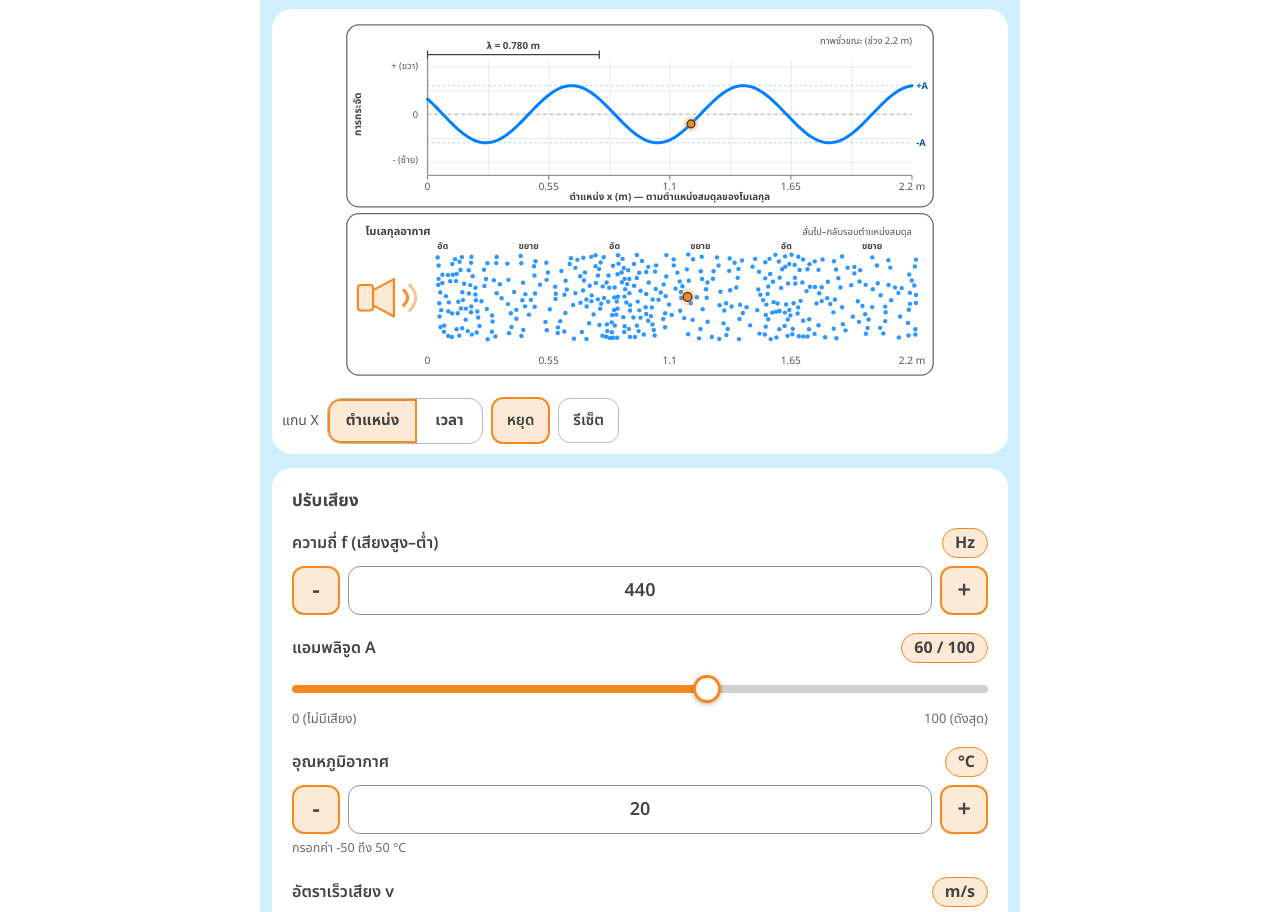
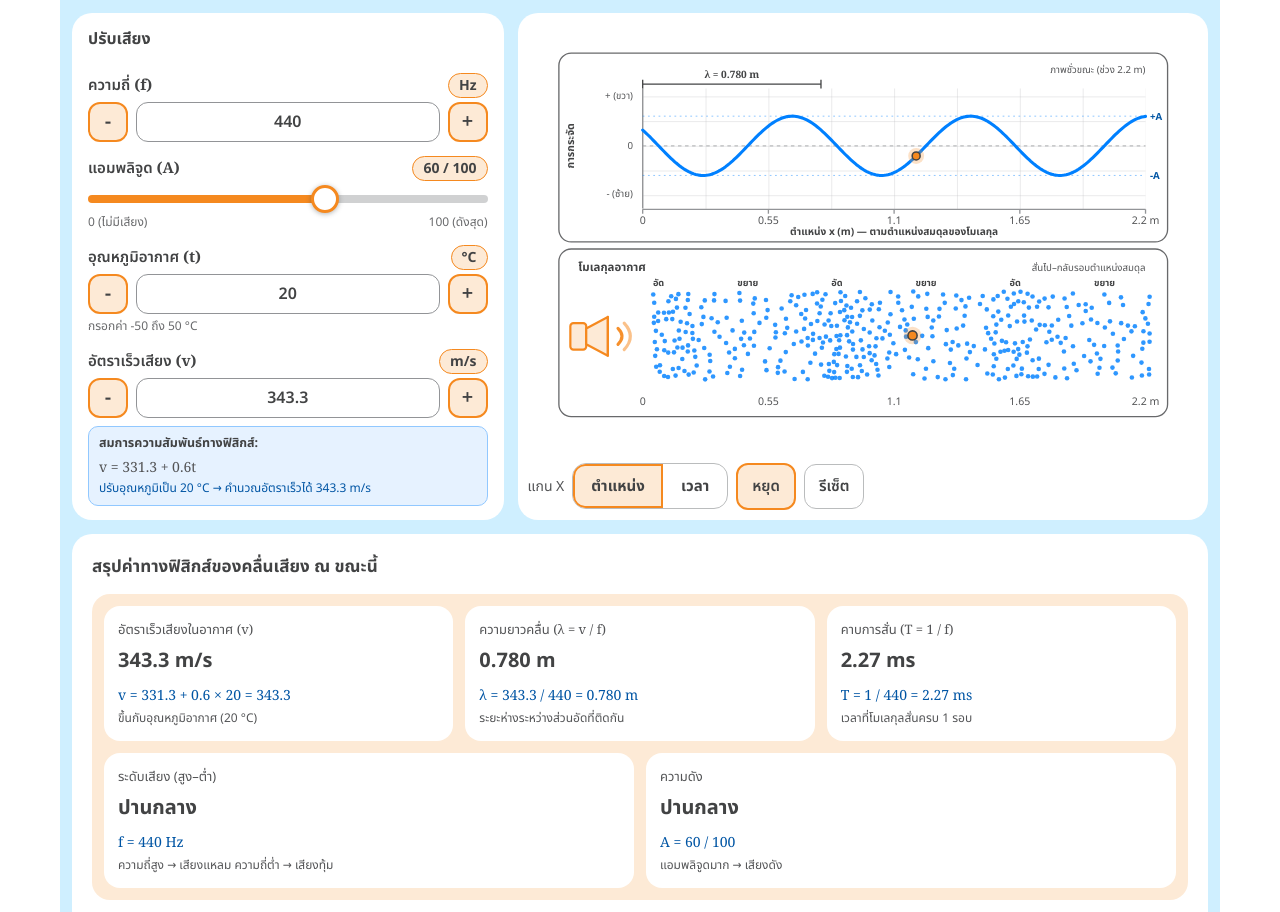
Before and after one commit to wanichap-aibro/sound-wave, a plain HTML site: page index.html in a window 1280 px wide. Shown: the part 123-1035 px from the top of the page. Drawn offline with Linux system fonts and the light colour scheme; animation ran at ten frames a second.

Commit message:
Update index.html

```diff
--- a/index.html
+++ b/index.html
@@ -157,6 +157,49 @@
     #regions text { font-size: 14px; }
     .metric strong { font-size: 18px; }
   }
+
+  .eq-box { margin-top: 12px; padding: 12px 14px; background: var(--info-bg); border: 1px solid var(--info-border); border-radius: 12px; font-size: 13.5px; line-height: 1.7; color: var(--ink); }
+  :root { --math: "Cambria Math", Cambria, "STIX Two Math", "Latin Modern Math", "Times New Roman", serif; }
+  .math, #rulerText { font-family: var(--math); }
+  .eq-box code { display: block; margin: 4px 0; font-family: var(--math); font-size: 15px; color: var(--ink2); }
+  .eq-box .eq-res { display: block; color: var(--info-fg); font-size: 13px; }
+  .m-formula { display: block; margin-top: 8px; font-family: var(--math); font-size: 14px; line-height: 1.5; color: #0055a4; word-break: break-word; }
+  .m-sub { display: block; margin-top: 4px; font-size: 12px; line-height: 1.5; color: #535456; }
+  .metric:last-child { grid-column: 1 / -1; }
+  .controls .eq-box { margin-top: 10px; background: var(--info-bg); border-radius: 10px; }
+
+  /* จอกว้าง: แถวบน = ปรับเสียง (ซ้าย) + กราฟ (ขวา), แถวล่าง = สรุปค่า/สูตร ยาวเต็มความกว้างเรียงลงมา */
+  @media (min-width: 900px) {
+    :root { --pad: 24px; }
+    .container { max-width: 1160px; }
+    .layout { grid-template-columns: minmax(0, 1fr) minmax(0, 1.6fr); align-items: stretch; }
+    .hero { grid-column: 1 / -1; }
+    .col-main { display: flex; flex-direction: column; gap: 14px; min-width: 0; grid-column: 2; grid-row: 2; }
+    .col-side { display: contents; }
+    .controls { grid-column: 1; grid-row: 2; }
+    .info { grid-column: 1 / -1; }
+    .metrics { grid-template-columns: repeat(6, minmax(0, 1fr)); }
+    .metric { grid-column: span 2; }
+    .metric:nth-child(n+4) { grid-column: span 3; }
+    .visual-section { position: static; box-shadow: none; flex: 1; display: flex; flex-direction: column; }
+    .visual-section .figure-card { flex: 1; display: flex; align-items: center; }
+    #visual { max-height: none; }
+    /* ปรับเสียง: กะทัดรัด สูงเท่ากราฟ */
+    .controls { display: flex; flex-direction: column; justify-content: space-between; gap: 14px; padding: 14px 16px; }
+    .controls .card-title { font-size: 16px; margin-bottom: 8px; }
+    .controls .control-group { margin-bottom: 0; }
+    .controls .control-header { margin-bottom: 4px; }
+    .controls .control-header label { font-size: 15px; }
+    .controls .control-header strong { font-size: 14px; padding: 1px 10px; }
+    .controls input[type=number] { min-height: 40px; font-size: 16px; padding: 6px 10px; }
+    .controls button.step { flex: 0 0 40px; min-height: 40px; font-size: 20px; }
+    .controls input[type=range] { height: 28px; margin-top: 2px; }
+    .controls .range-label { font-size: 12px; margin-top: 0; }
+    .controls .input-hint { margin-top: 4px; font-size: 12px; line-height: 1.4; min-height: 0; }
+    .controls .eq-box { margin-top: 8px; padding: 8px 10px; font-size: 12.5px; line-height: 1.5; }
+    .controls .eq-box code { font-size: 14px; margin: 2px 0; }
+    .controls .eq-box .eq-res { font-size: 12px; }
+  }
 </style>
 </head>
 <body>
@@ -239,13 +282,12 @@
         </div>
       </section>
       <div id="rangeWarn" class="note warn" role="status" hidden></div>
-      <div class="formula"><strong>ความสัมพันธ์สำคัญ</strong>v = fλ &nbsp;•&nbsp; T = 1/f &nbsp;•&nbsp; λ = v/f<br>คาบปัจจุบัน T = <span id="periodValue">2.27</span> ms<br>v ขึ้นกับตัวกลางและอุณหภูมิ ไม่ขึ้นกับ f หรือ A เมื่อเปลี่ยน f ค่า v คงเดิม λ จึงเปลี่ยนแทน</div>
     </div>
     <div class="col-side">
       <section class="card controls" aria-label="ปรับค่าคลื่นเสียง">
         <h2 class="card-title">ปรับเสียง</h2>
         <div class="control-group">
-          <div class="control-header"><label for="frequency">ความถี่ f (เสียงสูง–ต่ำ)</label><strong>Hz</strong></div>
+          <div class="control-header"><label for="frequency">ความถี่ <span class="math">(f)</span></label><strong>Hz</strong></div>
           <div class="num-row">
             <button type="button" class="step" data-target="frequency" data-step="-10" aria-label="ลดความถี่ 10 Hz">−</button>
             <input id="frequency" type="number" inputmode="numeric" min="100" max="1200" step="1" value="440" aria-describedby="frequencyHint">
@@ -254,36 +296,39 @@
           <small id="frequencyHint" class="input-hint" aria-live="polite"></small>
         </div>
         <div class="control-group">
-          <div class="control-header"><label for="amplitude">แอมพลิจูด A</label><strong><span id="amplitudeValue">60</span> / 100</strong></div>
+          <div class="control-header"><label for="amplitude">แอมพลิจูด <span class="math">(A)</span></label><strong><span id="amplitudeValue">60</span> / 100</strong></div>
           <input id="amplitude" type="range" min="0" max="100" step="1" value="60" aria-label="แอมพลิจูด 0 ถึง 100">
           <div class="range-label"><span>0 (ไม่มีเสียง)</span><span>100 (ดังสุด)</span></div>
         </div>
 
         <div class="control-group" id="airSettings">
-          <div class="control-header"><label for="temperature">อุณหภูมิอากาศ</label><strong>°C</strong></div>
+          <div class="control-header"><label for="temperature">อุณหภูมิอากาศ <span class="math">(t)</span></label><strong>°C</strong></div>
           <div class="num-row">
             <button type="button" class="step" data-target="temperature" data-step="-1" aria-label="ลดอุณหภูมิ 1 องศา">−</button>
-            <input id="temperature" type="number" inputmode="numeric" min="-50" max="50" step="1" value="20" aria-describedby="temperatureHint">
+            <input id="temperature" type="number" inputmode="decimal" min="-50" max="50" step="0.1" value="20" aria-describedby="temperatureHint">
             <button type="button" class="step" data-target="temperature" data-step="1" aria-label="เพิ่มอุณหภูมิ 1 องศา">+</button>
           </div>
           <small id="temperatureHint" class="input-hint" aria-live="polite">กรอกค่า −50 ถึง 50 °C</small>
         </div>
         <div class="control-group">
-          <div class="control-header"><label for="speed">อัตราเร็วเสียง v</label><strong>m/s</strong></div>
+          <div class="control-header"><label for="speed">อัตราเร็วเสียง <span class="math">(v)</span></label><strong>m/s</strong></div>
           <div class="num-row">
             <button type="button" class="step" data-target="speed" data-step="-10" aria-label="ลดอัตราเร็ว 10 m/s">−</button>
-            <input id="speed" type="number" inputmode="decimal" min="1" max="10000" step="0.1" value="343.2" aria-describedby="speedHint">
+            <input id="speed" type="number" inputmode="decimal" min="301.3" max="361.3" step="0.01" value="343.3" aria-describedby="speedHint">
             <button type="button" class="step" data-target="speed" data-step="10" aria-label="เพิ่มอัตราเร็ว 10 m/s">+</button>
           </div>
           <small id="speedHint" class="input-hint" aria-live="polite"></small>
+          <div class="eq-box"><b>สมการความสัมพันธ์ทางฟิสิกส์:</b><code>v = 331.3 + 0.6t</code><span class="eq-res" id="eqResult"></span></div>
         </div>
       </section>
-      <section class="info" aria-label="ข้อมูลคลื่นเสียง">
+      <section class="card info" aria-label="ข้อมูลคลื่นเสียง">
+      <h2 class="card-title">สรุปค่าทางฟิสิกส์ของคลื่นเสียง ณ ขณะนี้</h2>
       <div class="metrics">
-        <div class="metric"><small>ระดับเสียง (สูง–ต่ำ)</small><strong id="pitchCard">ปานกลาง</strong></div>
-        <div class="metric"><small>ความดัง</small><strong id="loudCard">ปานกลาง</strong></div>
-        <div class="metric"><small>อัตราเร็วเสียง v</small><strong id="speedCard">343.2 m/s</strong></div>
-        <div class="metric"><small>ความยาวคลื่น λ</small><strong id="lambdaCard">0.780 m</strong></div>
+        <div class="metric"><small>อัตราเร็วเสียงในอากาศ <span class="math">(v)</span></small><strong id="speedCard">343.2 m/s</strong><span class="m-formula" id="speedFormula"></span><span class="m-sub" id="speedSub"></span></div>
+        <div class="metric"><small>ความยาวคลื่น <span class="math">(λ = v / f)</span></small><strong id="lambdaCard">0.780 m</strong><span class="m-formula" id="lambdaFormula"></span><span class="m-sub">ระยะห่างระหว่างส่วนอัดที่ติดกัน</span></div>
+        <div class="metric"><small>คาบการสั่น <span class="math">(T = 1 / f)</span></small><strong id="periodCard">2.27 ms</strong><span class="m-formula" id="periodFormula"></span><span class="m-sub">เวลาที่โมเลกุลสั่นครบ 1 รอบ</span></div>
+        <div class="metric"><small>ระดับเสียง (สูง–ต่ำ)</small><strong id="pitchCard">ปานกลาง</strong><span class="m-formula" id="pitchFormula"></span><span class="m-sub">ความถี่สูง → เสียงแหลม ความถี่ต่ำ → เสียงทุ้ม</span></div>
+        <div class="metric"><small>ความดัง</small><strong id="loudCard">ปานกลาง</strong><span class="m-formula" id="loudFormula"></span><span class="m-sub">แอมพลิจูดมาก → เสียงดัง</span></div>
       </div>
       <div class="explain" id="explain" aria-live="polite"></div>
     </section>
@@ -330,8 +375,8 @@ let paused = false;
 let lastTime = performance.now();
 const dots = [];
 
-// แบบจำลองอากาศอุดมคติ: ความเร็วเสียงแปรตามรากที่สองของอุณหภูมิสัมบูรณ์
-function airSpeedAt(t) { return Math.round(331.3 * Math.sqrt((273.15 + t) / 273.15) * 10) / 10; }
+// ความสัมพันธ์โดยประมาณของอัตราเร็วเสียงในอากาศกับอุณหภูมิ: v = 331.3 + 0.6t (v: m/s, t: °C)
+function airSpeedAt(t) { return Math.round((331.3 + 0.6 * t) * 100) / 100; }
 function numberText(n, digits = 1) { return Number(n.toFixed(digits)).toLocaleString('en-US', {maximumFractionDigits: digits}); }
 function pitchText(f) { return f < 300 ? 'ต่ำ' : f < 700 ? 'ปานกลาง' : 'สูง'; }
 function loudText(a) { return a === 0 ? 'ไม่มีการสั่น' : a < 35 ? 'เบา' : a < 75 ? 'ปานกลาง' : 'ดัง'; }
@@ -389,16 +434,24 @@ function updateInfo() {
   $('loudCard').textContent = loudText(a);
   const arcCount = a === 0 ? 0 : a < 35 ? 1 : a < 75 ? 2 : 3;
   [1, 2, 3].forEach(n => $('soundArc' + n).setAttribute('visibility', n <= arcCount ? 'visible' : 'hidden'));
-  $('speedCard').textContent = `${numberText(s.v, 1)} m/s`;
+  $('speedCard').textContent = `${numberText(s.v, 2)} m/s`;
   $('lambdaCard').textContent = `${formattedLambda} m`;
-  $('periodValue').textContent = (1000 / s.f).toFixed(2);
+  const tNow = committedTemp, airV = airSpeedAt(tNow), periodMs = (1000 / s.f).toFixed(2);
+  $('speedFormula').textContent = speedOverridden ? 'v = ค่าที่กรอกเอง' : `v = 331.3 + 0.6 × ${tNow < 0 ? '(' + tNow + ')' : tNow} ${Math.abs(airV - s.v) < 0.005 ? '=' : '≈'} ${numberText(s.v, 2)}`;
+  $('speedSub').textContent = speedOverridden ? `ไม่ได้คำนวณจากอุณหภูมิ (อากาศ ${tNow} °C ให้ ${numberText(airV, 2)} m/s)` : `ขึ้นกับอุณหภูมิอากาศ (${tNow} °C)`;
+  $('lambdaFormula').textContent = `λ = ${numberText(s.v, 2)} / ${s.f} = ${formattedLambda} m`;
+  $('periodCard').textContent = `${periodMs} ms`;
+  $('periodFormula').textContent = `T = 1 / ${s.f} = ${periodMs} ms`;
+  $('pitchFormula').textContent = `f = ${s.f} Hz`;
+  $('loudFormula').textContent = `A = ${a} / 100`;
+  $('eqResult').textContent = speedOverridden ? `ค่า v ที่กรอกเอง = ${numberText(s.v, 2)} m/s • อากาศที่ ${tNow} °C ให้ ${numberText(airV, 2)} m/s` : `ปรับอุณหภูมิเป็น ${tNow} °C → คำนวณอัตราเร็วได้ ${numberText(s.v, 2)} m/s`;
   const warn = $('rangeWarn');
   const tooLong = s.wavelength > VIEW.meters;
   warn.hidden = !tooLong;
   if (tooLong) warn.textContent = `ความยาวคลื่น ${formattedLambda} m ยาวกว่าช่วงที่แสดง (${VIEW.meters} m) จึงเห็นเพียงบางส่วนของคลื่น ลองเพิ่มความถี่เพื่อให้เห็นครบอย่างน้อยหนึ่งช่วงคลื่น`;
   const speedDetails = speedOverridden ? 'ค่าที่กรอกเอง ไม่ได้คำนวณจากอุณหภูมิ อาจเป็นตัวกลางอื่นที่ไม่ใช่อากาศ' : `ค่าประมาณสำหรับอากาศที่ ${committedTemp} °C`;
   $('explain').innerHTML = `ความถี่ <strong>${s.f} Hz</strong> ให้เสียงระดับ <strong>${pitchText(s.f)}</strong> ${a === 0 ? 'แต่แอมพลิจูดเป็น <strong>0</strong> จึง<strong>ไม่มีการสั่นและไม่มีเสียง</strong>' : `และแอมพลิจูด <strong>${a}/100</strong> คือการสั่นไป–กลับของโมเลกุลอากาศรอบตำแหน่งสมดุล`}<br>` +
-    `อัตราเร็วเสียง <strong>${numberText(s.v,1)} m/s</strong> (${speedDetails}) จึงมีความยาวคลื่น <strong>${formattedLambda} m</strong>`;
+    `อัตราเร็วเสียง <strong>${numberText(s.v,2)} m/s</strong> (${speedDetails}) จึงมีความยาวคลื่น <strong>${formattedLambda} m</strong>`;
 }
 
 function createTicks() {
@@ -517,7 +570,7 @@ function wireNumeric(el, config) {
     el.classList.toggle('invalid', !ok);
     el.setAttribute('aria-invalid', String(!ok));
     hint.classList.toggle('error', !ok);
-    hint.textContent = ok ? config.description() : `กรุณากรอก${config.integer ? 'จำนวนเต็ม' : 'ตัวเลข'}ระหว่าง ${config.min} ถึง ${numberText(config.max,0)} ${config.unit}`;
+    hint.textContent = ok ? config.description() : `กรุณากรอก${config.integer ? 'จำนวนเต็ม' : 'ตัวเลข'}ระหว่าง ${config.min} ถึง ${numberText(config.max, config.integer ? 0 : 2)} ${config.unit}`;
   };
   el.addEventListener('input', () => {
     const ok = valid(el.value); show(ok);
@@ -541,17 +594,18 @@ const showFrequency = wireNumeric(frequency, {
   current:()=>committedF,
   commit:n=>{committedF=n;}
 });
+function tempFromSpeed(v) { return Math.min(50, Math.max(-50, Math.round((v - 331.3) / 0.6 * 10) / 10)); }
 const showTemp = wireNumeric(temperature, {
-  min:-50,max:50,integer:true,hint:'temperatureHint',unit:'°C',
+  min:-50,max:50,integer:false,hint:'temperatureHint',unit:'°C',
   description:()=> 'กรอกค่า −50 ถึง 50 °C',
   current:()=>committedTemp,
-  commit:n=>{committedTemp=n; committedSpeed=airSpeedAt(n); speedOverridden=false; speedInput.value=String(committedSpeed); showSpeed();}
+  commit:n=>{n=Math.round(n*10)/10; committedTemp=n; committedSpeed=airSpeedAt(n); speedOverridden=false; speedInput.value=String(committedSpeed); showSpeed();}
 });
 const showSpeed = wireNumeric(speedInput, {
-  min:1,max:10000,integer:false,hint:'speedHint',unit:'m/s',
-  description:()=>speedOverridden ? 'พิมพ์อัตราเร็วเอง 1–10,000 m/s • ปรับอุณหภูมิเพื่อคำนวณค่าของอากาศใหม่' : 'คำนวณจากอุณหภูมิอากาศ (20 °C ≈ 343 m/s) หรือพิมพ์ค่าเองได้',
+  min:301.3,max:361.3,integer:false,hint:'speedHint',unit:'m/s',
+  description:()=>'',
   current:()=>committedSpeed,
-  commit:n=>{committedSpeed=n; speedOverridden=true;}
+  commit:n=>{n=Math.round(n*100)/100; committedSpeed=n; speedOverridden=false; committedTemp=tempFromSpeed(n); temperature.value=String(committedTemp); showTemp();}
 });
 
 amplitude.addEventListener('input',()=>{updateInfo();render();});
@@ -575,7 +629,7 @@ const pushValue = (el, v) => { el.value = String(v); el.dispatchEvent(new Event(
 document.querySelectorAll('button.step').forEach(b => b.addEventListener('click', () => {
   const el = $(b.dataset.target);
   const v = (Number(el.value) || 0) + Number(b.dataset.step);
-  pushValue(el, Math.round(Math.min(Number(el.max), Math.max(Number(el.min), v)) * 10) / 10);
+  pushValue(el, Math.round(Math.min(Number(el.max), Math.max(Number(el.min), v)) * 100) / 100);
 }));
 // ล้อเมาส์ไม่เปลี่ยนค่าในช่องตัวเลข: ถ้าช่องกำลังถูกโฟกัสอยู่ให้ปล่อยโฟกัส เบราว์เซอร์จึงเลื่อนหน้าแทน
 [frequency, temperature, speedInput].forEach(el =>
```
